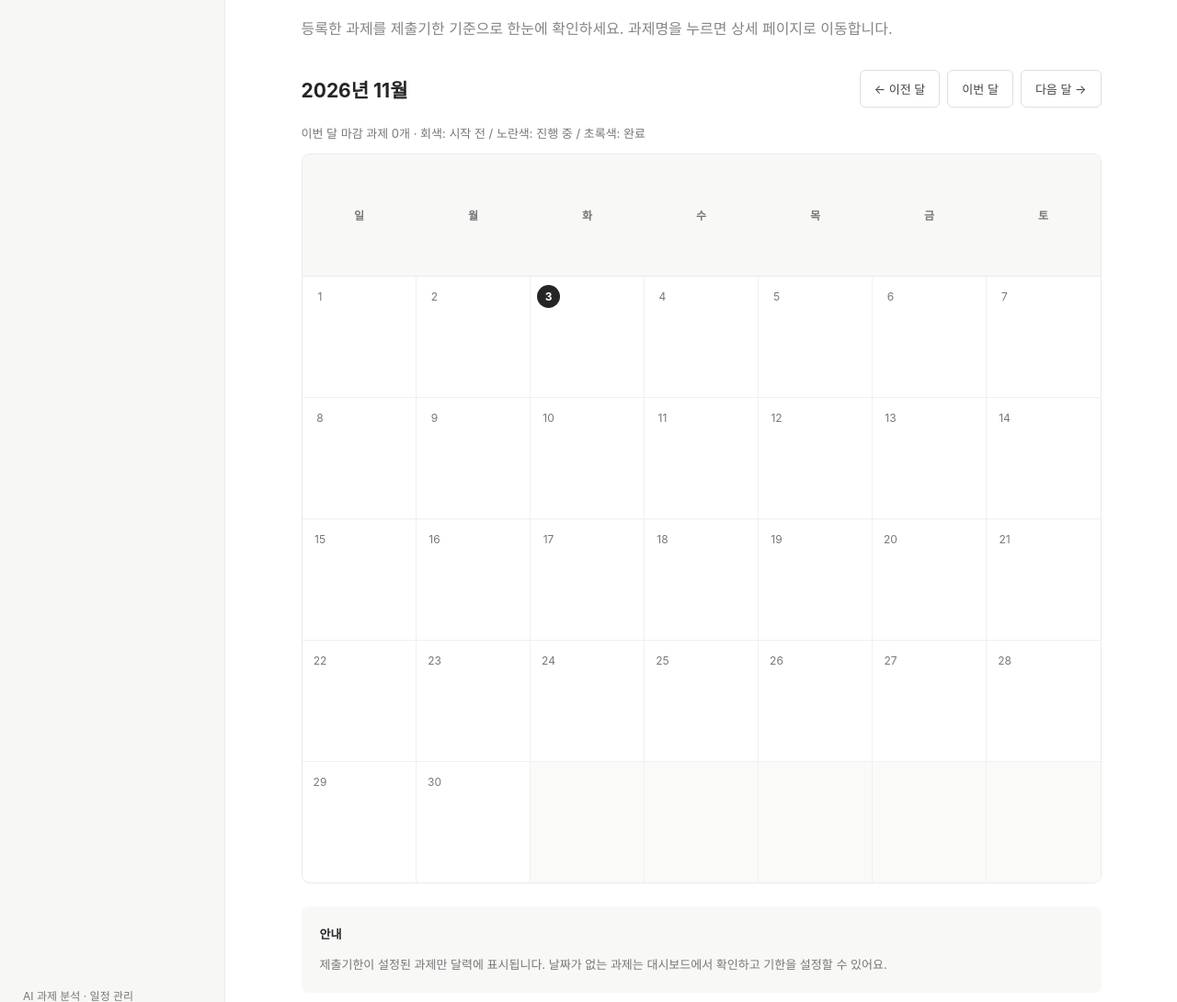
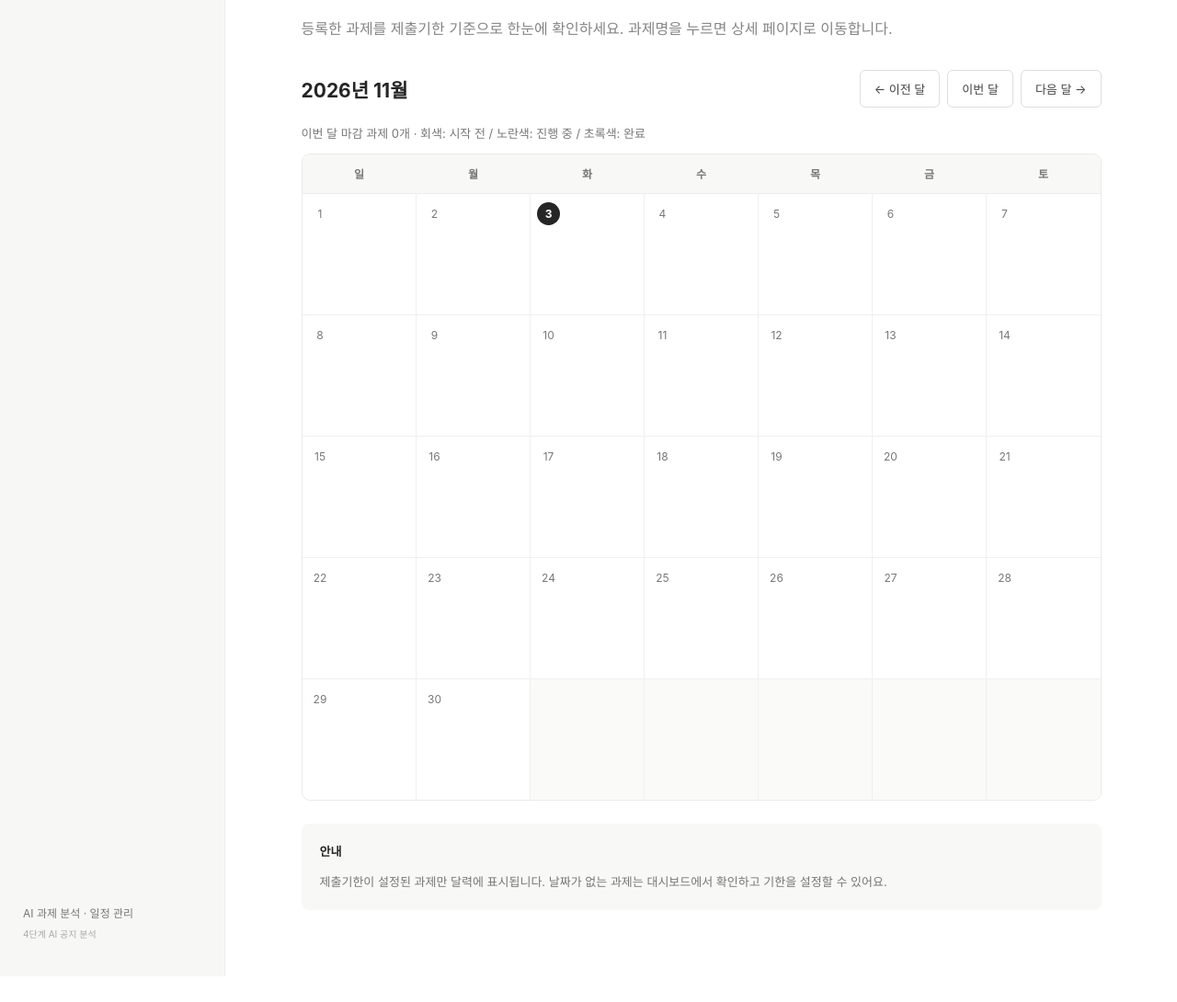
Before and after one commit to jongjong123alt/3rd-, a Flask app: page /calendar in a window 1280 px wide. Shown: the part 248-1338 px from the top of the page at 92% size. After the commit the page ends 1310 px from the top, so only its background shows below. Run offline with Flask 3, Linux system fonts and the light colour scheme; data that the repository does not hold is empty.

Commit message:
F-06: keep weekday header compact while fixing calendar day heights

```diff
--- a/static/css/style.css
+++ b/static/css/style.css
@@ -30,7 +30,9 @@
 @media(max-width:700px){.calendar-toolbar{align-items:flex-start}.calendar-toolbar h2{font-size:18px}}
 
 /* F-06 refinement: stable calendar height and expandable day list */
-.deadline-calendar tr{height:132px}
+.deadline-calendar thead tr{height:42px}
+.deadline-calendar thead th{height:42px;padding:10px 7px;vertical-align:middle}
+.deadline-calendar tbody tr{height:132px}
 .deadline-calendar td{height:132px;max-height:132px;overflow:hidden}
 .calendar-events{min-width:0}
 .calendar-event{min-width:0;max-width:100%;padding:7px 6px;overflow:hidden;white-space:nowrap;text-overflow:ellipsis}
```
